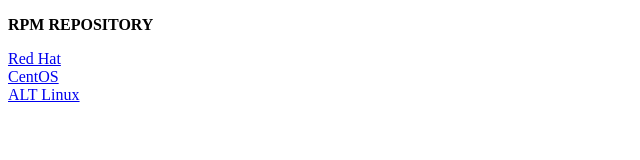
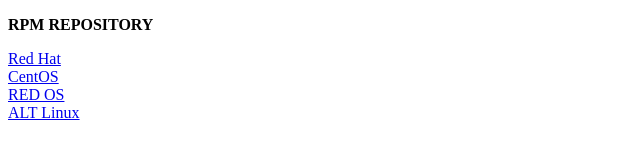
Before and after one commit to intrahouseio/ih-v5-packages, a website: page @repositories/rpm/index.html in a window 1280 px wide. Shown: the whole page, without its empty margins (0-640 px from the left). Drawn offline with Linux system fonts and the light colour scheme.

Commit message:
rpm prod

```diff
--- a/@repositories/rpm/index.html
+++ b/@repositories/rpm/index.html
@@ -11,6 +11,8 @@
   </br>
   <a href="/centos">CentOS</a>
   </br>
+  <a href="/redos">RED OS</a>
+  </br>
   <a href="/altlinux">ALT Linux</a>
   </br>
 </body>
```
Also changed, not shown: 2 other files.
